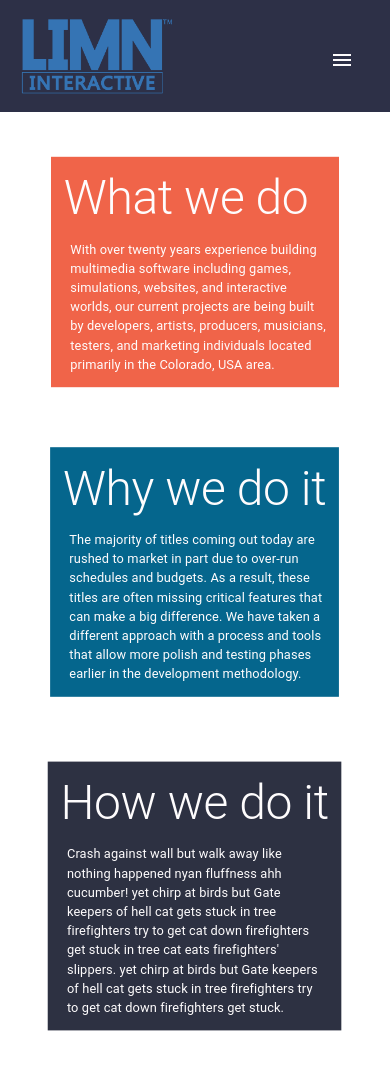
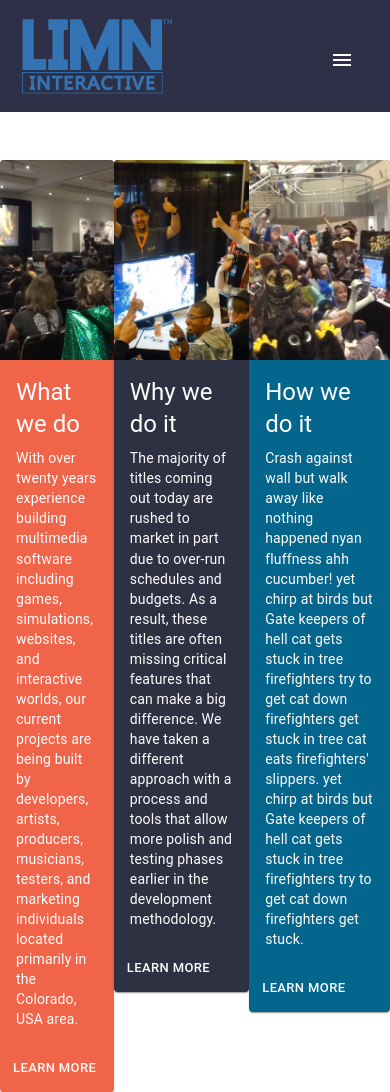
Before and after one commit to blackBearCoding/limn-website, a React (Create React App) app: page /our-company in a window 390 px wide. Before the commit the page ends 1064 px from the top, so only its background shows below. Built offline with nearby package versions, Linux system fonts and the light colour scheme.

Commit message:
responsiveness

```diff
--- /dev/null
+++ b/src/MiscComponents/CompanyItem.js
@@ -0,0 +1,103 @@
+import React from 'react';
+import { makeStyles } from '@material-ui/core/styles';
+import Card from '@material-ui/core/Card';
+import CardActionArea from '@material-ui/core/CardActionArea';
+import CardActions from '@material-ui/core/CardActions';
+import CardContent from '@material-ui/core/CardContent';
+import CardMedia from '@material-ui/core/CardMedia';
+import Button from '@material-ui/core/Button';
+import Typography from '@material-ui/core/Typography';
+import img1 from '../assets/zenpathz3.jpg'
+import img2 from '../assets/zenpathz4.jpg'
+import img3 from '../assets/zenpathz5.jpg'
+
+
+const useStyles = makeStyles({
+    card: {
+        maxWidth: 345,
+        minHeight: 500,
+    },
+    media: {
+        height: 200,
+    },
+    actionArea: {
+        '&:hover': {
+            pointerEvents: 'none'
+        }
+    }
+});
+
+export default function CompanyItem() {
+    const classes = useStyles();
+
+    return (
+    <div className="card-holder">
+            <Card className={classes.card} style={{ backgroundColor: '#f06449', color: '#fefcfd' }}>
+            <CardActionArea className={classes.actionArea}>
+                <CardMedia
+                    className={classes.media}
+                    image={img2}
+                    title="Contemplative Reptile"
+                />
+                <CardContent>
+                    <Typography gutterBottom variant="h5" component="h2">
+                        What we do
+          </Typography>
+                        <Typography variant="body2" color="textSecondary" component="p" style={{ color: '#fefcfd' }}>
+                        With over twenty  years experience building multimedia software including games, simulations, websites,  and interactive worlds, our current projects are being built by developers, artists, producers, musicians, testers, and marketing individuals located primarily in the Colorado, USA area.
+          </Typography>
+                </CardContent>
+            </CardActionArea>
+            <CardActions>
+                    <Button size="small" color="primary" style={{ color: '#fefcfd' }}>
+                    Learn More
+        </Button>
+            </CardActions>
+        </Card>
+            <Card className={classes.card} style={{ backgroundColor: '#2d3142', color: '#fefcfd'  }}>
+                <CardActionArea className={classes.actionArea} >
+                    <CardMedia
+                        className={classes.media}
+                        image={img1}
+                        title="Contemplative Reptile"
+                    />
+                    <CardContent>
+                        <Typography gutterBottom variant="h5" component="h2">
+                            Why we do it
+          </Typography>
+                        <Typography variant="body2" color="textSecondary" component="p" style={{ color: '#fefcfd' }}>
+                            The majority of titles coming out today are rushed to market in part due to over-run schedules and budgets.  As a result, these titles are often missing critical features that can make a big difference.  We have taken a different approach with a process and tools that allow more polish and testing phases earlier in the development methodology.
+          </Typography>
+                    </CardContent>
+                </CardActionArea>
+                <CardActions>
+                    <Button size="small" color="primary" style={{ color: '#fefcfd' }}>
+                        Learn More
+        </Button>
+                </CardActions>
+            </Card>
+            <Card className={classes.card} style={{ backgroundColor: '#05668d', color: '#fefcfd' }}>
+                <CardActionArea className={classes.actionArea}>
+                    <CardMedia
+                        className={classes.media}
+                        image={img3}
+                        title="Contemplative Reptile"
+                    />
+                    <CardContent>
+                        <Typography gutterBottom variant="h5" component="h2">
+                            How we do it
+          </Typography>
+                        <Typography variant="body2" color="textSecondary" component="p" style={{ color: '#fefcfd' }}>
+                            Crash against wall but walk away like nothing happened nyan fluffness ahh cucumber! yet chirp at birds but Gate keepers of hell cat gets stuck in tree firefighters try to get cat down firefighters get stuck in tree cat eats firefighters' slippers. yet chirp at birds but Gate keepers of hell cat gets stuck in tree firefighters try to get cat down firefighters get stuck.
+          </Typography>
+                    </CardContent>
+                </CardActionArea>
+                <CardActions>
+                    <Button size="small" color="primary" style={{ color: '#fefcfd' }}>
+                        Learn More
+        </Button>
+                </CardActions>
+            </Card>
+    </div>
+    );
+}
--- a/src/Pages/OurCompanyPage.css
+++ b/src/Pages/OurCompanyPage.css
@@ -1,7 +1,6 @@
-@media only screen and (max-width: 1167px){
-    .infoSquare{
-        transform: scale(0.8);
-        top: 0em;
-        position: relative;
-    }
+.card-holder{
+    display: flex;
+    justify-content: space-around;
+    align-items: flex-start;
+    margin-top: 3em;
 }
--- a/src/Pages/OurCompanyPage.js
+++ b/src/Pages/OurCompanyPage.js
@@ -2,36 +2,13 @@ import React, { Component } from 'react'
 import Grid from '@material-ui/core/Grid'
 import Typography from '@material-ui/core/Typography'
 import './OurCompanyPage.css'
+import CompanyItem from '../MiscComponents/CompanyItem'
 
 export default class OurCompanyPage extends Component {
     render() {
         return (
             <>
-                <Grid container justify="space-around" type="row" style={{marginTop: '1em'}}>
-                    <Grid item span={4} style={{ backgroundColor: "#f06449", color:"#fefcfd", padding: "1em"}} className="infoSquare">
-                        <Typography variant="h2">
-                            What we do
-                        </Typography>
-                        <Typography variant="body1" style={{width: '20em', marginLeft: '0.5em', marginTop: '1em'}}>
-                            With over twenty  years experience building multimedia software including games, simulations, websites,  and interactive worlds, our current projects are being built by developers, artists, producers, musicians, testers, and marketing individuals located primarily in the Colorado, USA area.
-                        </Typography>
-                    </Grid>
-                    <Grid item span={4} style={{ backgroundColor: "#05668d", color: "#fefcfd", padding: "1em" }} className="infoSquare">
-                        <Typography variant="h2">
-                            Why we do it
-                        </Typography>
-                        <Typography variant="body1" style={{ width: '20em', marginLeft: '0.5em', marginTop: '1em' }}>
-                            The majority of titles coming out today are rushed to market in part due to over-run schedules and budgets.  As a result, these titles are often missing critical features that can make a big difference.  We have taken a different approach with a process and tools that allow more polish and testing phases earlier in the development methodology.
-                        </Typography>
-                    </Grid>
-                    <Grid item span={4} style={{ backgroundColor: "#2d3142", color: "#fefcfd", padding: "1em" }} className="infoSquare">
-                        <Typography variant="h2">
-                            How we do it
-                        </Typography>
-                        <Typography variant="body1" style={{ width: '20em', marginLeft: '0.5em', marginTop: '1em' }}>
-                            Crash against wall but walk away like nothing happened nyan fluffness ahh cucumber! yet chirp at birds but Gate keepers of hell cat gets stuck in tree firefighters try to get cat down firefighters get stuck in tree cat eats firefighters' slippers. yet chirp at birds but Gate keepers of hell cat gets stuck in tree firefighters try to get cat down firefighters get stuck.</Typography>
-                    </Grid>
-                </Grid>
+                <CompanyItem />
             </>
         )
     }
--- /dev/null
+++ b/src/Pages/OurTeamPage.css
@@ -0,0 +1,33 @@
+.container1, .container2{
+    display: flex;
+    flex-direction: row;
+    justify-content: center;
+}
+@media only screen and (max-width: 925px){
+    .container1{
+        flex-direction: column;
+        justify-content: center;
+        align-items: center;
+        transform: scale(0.9);
+        margin: 0em;
+    }
+    .container2{
+        flex-direction: column-reverse;
+        justify-content: center;
+        align-items: center;
+        transform: scale(0.9);
+        margin: 0em;
+    }
+}
+@media only screen and (max-width: 523px){
+    .container1, .container2{
+        flex-direction: row;
+        justify-content: flex-start;
+    }
+    .grid{
+        transform: scale(0.9)
+    }
+    .img{
+        display: none;
+    }
+}
--- a/src/Pages/OurTeamPage.js
+++ b/src/Pages/OurTeamPage.js
@@ -3,16 +3,20 @@ import Grid from '@material-ui/core/Grid'
 import Typography from '@material-ui/core/Typography'
 import jet from '../assets/jet.jpg'
 import scott from '../assets/scott.jpg'
+import './OurTeamPage.css'
 
 export default class OurTeamPage extends Component {
     render() {
         return (
             <>
-               <Grid container>
-                   <Grid item span={4}>
-                       <img src={jet} alt="Jet Ternlund" style={{width: '30em', margin: '1em'}}></img>
+               <Grid container
+                    justify="center"
+                    className="container1"
+               >
+                   <Grid item span={4} className="grid">
+                       <img src={jet} alt="Jet Ternlund" style={{width: '30em', margin: '1em'}} className="img"></img>
                    </Grid>
-                   <Grid item span={4} >
+                    <Grid item span={4} className="grid">
                         <Typography variant="h2" style={{marginTop: '0.5em', marginLeft: '0.25em'}}>
                             Jet Ternlund
                        </Typography>
@@ -22,9 +26,10 @@ export default class OurTeamPage extends Component {
                    </Grid>
                </Grid>
                <Grid container
-               justify="flex-end"
+               justify="center"
+                    className="container2"
                >
-                    <Grid item span={4}>
+                    <Grid item span={4} className="grid">
                         <Typography variant="h2" style={{ marginTop: '0.5em', marginLeft: '0.25em' }}>
                             Scott Emberty
                        </Typography>
@@ -32,8 +37,8 @@ export default class OurTeamPage extends Component {
                             Put toy mouse in food bowl run out of litter box at full speed if it fits i sits demand to be let outside at once, and expect owner to wait for me as i think about it yet proudly present butt to human so groom yourself 4 hours - checked, have your beauty sleep 18 hours - checked, be fabulous for the rest of the day - checked. Annoy the old grumpy cat, start a fight and then retreat to wash when i lose i will ruin the couch with my claws, meeeeouw when in doubt, wash or chase ball of string chase laser let me in let me out let me in let me out let me in let me out who broke this door anyway.
                        </Typography>
                     </Grid>
-                    <Grid item span={4}>
-                        <img src={scott} alt="Scott Emberty" style={{ width: '30em', margin: '1em' }}></img>
+                    <Grid item span={4} className="grid">
+                        <img src={scott} alt="Scott Emberty" style={{ width: '30em', margin: '1em' }} className="img"></img>
                     </Grid>
                </Grid>
             </>
```
Also changed, not shown: src/assets/controller.png (deleted), 1 other file (tests, documents, lock files or other folders).
